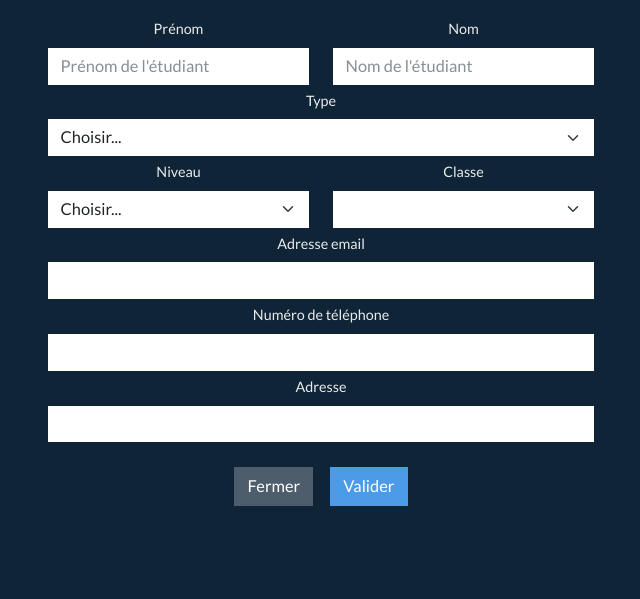
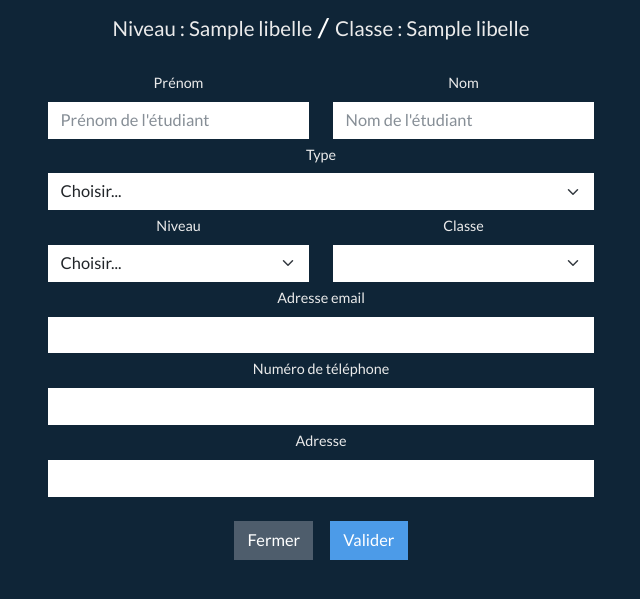
Before and after one commit to isyll/Gestion-Notes, a PHP site: template view/new-student.html.php in a window 1280 px wide. Shown: the part 107-706 px from the top of the page, without its empty margins (319-959 px from the left). Run offline with PHP 8.4, Linux system fonts and the light colour scheme; the template is opened without the code that fills it: most values are stand-ins (such as "Sample title", 1, 10 or a date in 2020); data that the repository does not hold is empty.

Commit message:
affichage du niveau et de la classe

```diff
--- a/view/new-student.html.php
+++ b/view/new-student.html.php
@@ -11,10 +11,14 @@
     </div>
 
     <div class="row">
-        <div class="col-3"></div>
-        <div class="col-6">
+        <h5>
+            Niveau :
+            <?= $niveau['libelle'] ?> <code class="fs-4 text-white">/</code>
+            Classe :
+            <?= $classe['libelle'] ?>
+        </h5>
+        <div class="m-auto pt-3 col-10 col-lg-6">
             <?php include 'parts/forms/studentform.html.php'; ?>
         </div>
-        <div class="col-3"></div>
     </div>
 </div>
```
